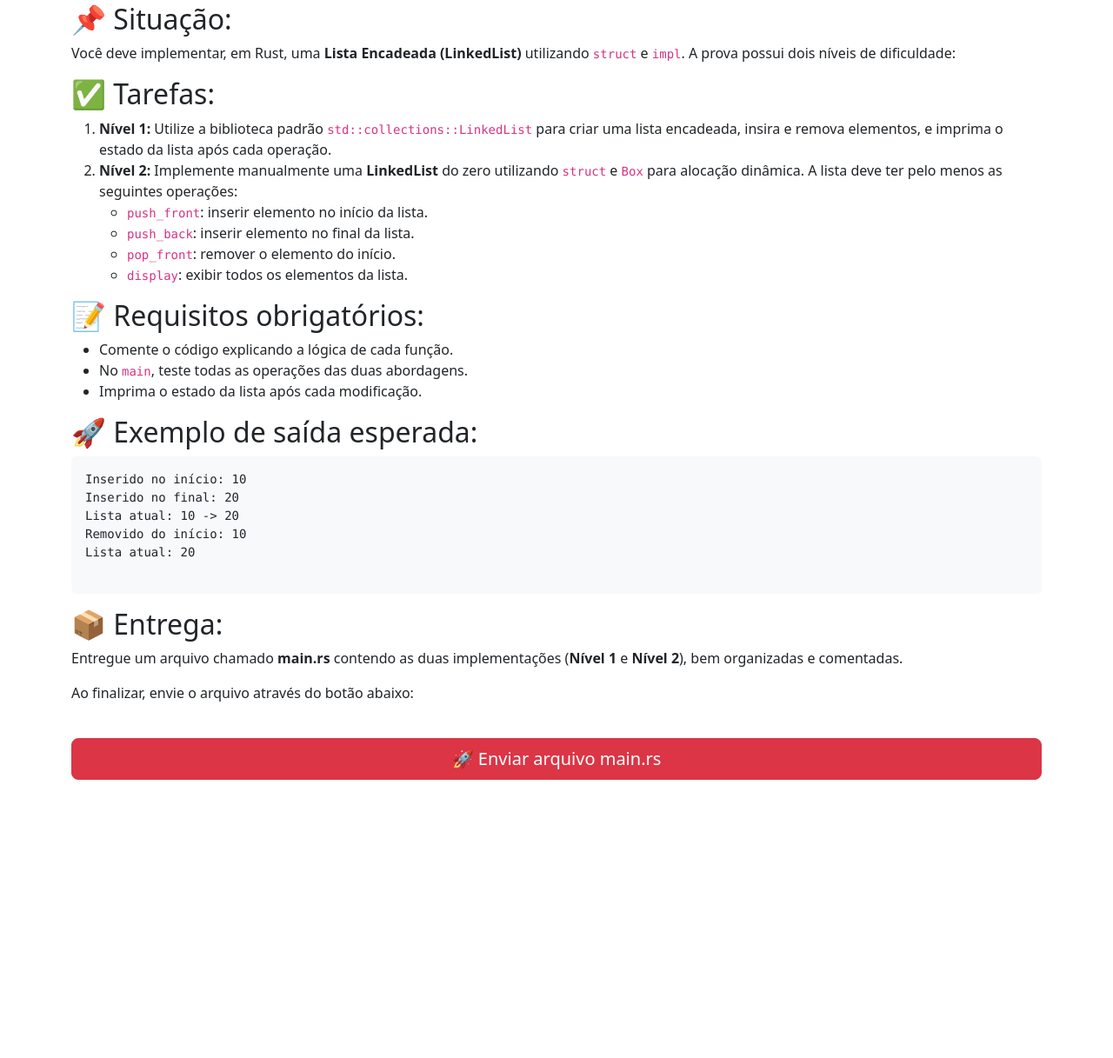
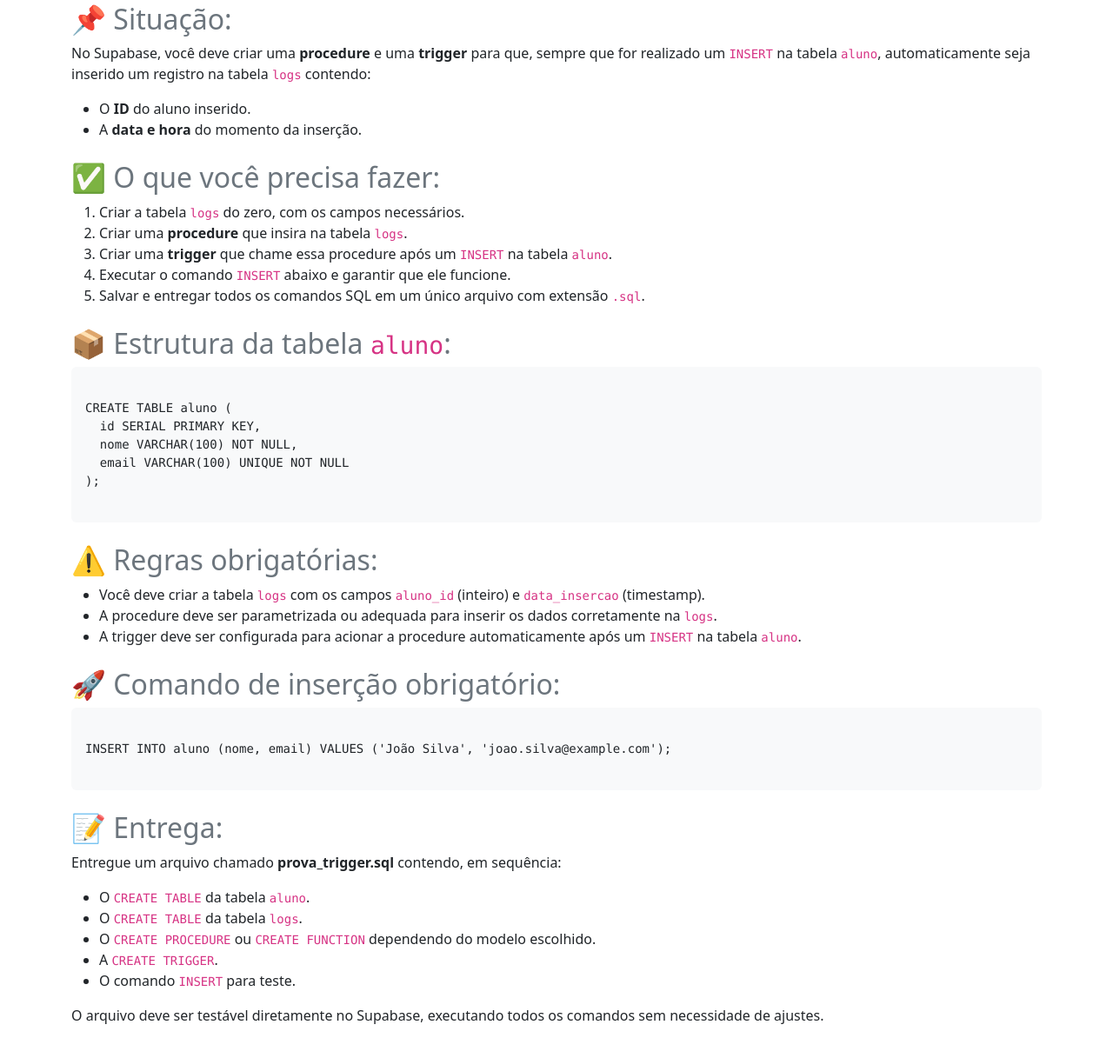
Before and after one commit to afonsofecaf/202505_prova_pratica, a plain HTML site: page index.html in a window 1280 px wide. Shown: the part 221-1438 px from the top of the page at 87% size. Before the commit the page ends 1166 px from the top, so only its background shows below. Drawn offline with nearby package versions, Linux system fonts and the light colour scheme.

Commit message:
Update index.html

```diff
--- a/index.html
+++ b/index.html
@@ -2,68 +2,69 @@
 <html lang="pt-BR">
 <head>
   <meta charset="UTF-8">
-  <title>Prova Prática – LinkedList em Rust</title>
+  <title>Prova Prática – Procedure e Trigger no Supabase</title>
   <link href="https://cdn.jsdelivr.net/npm/bootstrap@5.3.3/dist/css/bootstrap.min.css" rel="stylesheet">
 </head>
-<body class="container py-5">
+<body class="container my-5">
 
-  <h1>Link de Acesso: https://afonsofecaf.github.io/202505_prova_pratica</h1>
-  <h1 class="mb-4">🧪 Prova Prática – Implementação de LinkedList em Rust</h1>
+  <h1 class="text-primary">Link de Acesso: <a href="https://afonsofecaf.github.io/202505_prova_pratica" target="_blank">https://afonsofecaf.github.io/202505_prova_pratica</a></h1>
 
-  <h2>📌 Situação:</h2>
+  <h1 class="text-primary">🧪 Prova Prática – Procedure e Trigger no Supabase</h1>
 
+  <h2 class="text-secondary mt-4">📌 Situação:</h2>
   <p>
-    Você deve implementar, em Rust, uma <strong>Lista Encadeada (LinkedList)</strong> utilizando <code>struct</code> e <code>impl</code>. A prova possui dois níveis de dificuldade:
+    No Supabase, você deve criar uma <strong>procedure</strong> e uma <strong>trigger</strong> para que, sempre que for realizado um
+    <code>INSERT</code> na tabela <code>aluno</code>, automaticamente seja inserido um registro na tabela <code>logs</code> contendo:
   </p>
 
-  <h2>✅ Tarefas:</h2>
+  <ul>
+    <li>O <strong>ID</strong> do aluno inserido.</li>
+    <li>A <strong>data e hora</strong> do momento da inserção.</li>
+  </ul>
 
+  <h2 class="text-secondary mt-4">✅ O que você precisa fazer:</h2>
   <ol>
-    <li>
-      <strong>Nível 1:</strong> Utilize a biblioteca padrão <code>std::collections::LinkedList</code> para criar uma lista encadeada, insira e remova elementos, e imprima o estado da lista após cada operação.
-    </li>
-    <li>
-      <strong>Nível 2:</strong> Implemente manualmente uma <strong>LinkedList</strong> do zero utilizando <code>struct</code> e <code>Box</code> para alocação dinâmica. A lista deve ter pelo menos as seguintes operações:
-      <ul>
-        <li><code>push_front</code>: inserir elemento no início da lista.</li>
-        <li><code>push_back</code>: inserir elemento no final da lista.</li>
-        <li><code>pop_front</code>: remover o elemento do início.</li>
-        <li><code>display</code>: exibir todos os elementos da lista.</li>
-      </ul>
-    </li>
+    <li>Criar a tabela <code>logs</code> do zero, com os campos necessários.</li>
+    <li>Criar uma <strong>procedure</strong> que insira na tabela <code>logs</code>.</li>
+    <li>Criar uma <strong>trigger</strong> que chame essa procedure após um <code>INSERT</code> na tabela <code>aluno</code>.</li>
+    <li>Executar o comando <code>INSERT</code> abaixo e garantir que ele funcione.</li>
+    <li>Salvar e entregar todos os comandos SQL em um único arquivo com extensão <code>.sql</code>.</li>
   </ol>
 
-  <h2>📝 Requisitos obrigatórios:</h2>
+  <h2 class="text-secondary mt-4">📦 Estrutura da tabela <code>aluno</code>:</h2>
+  <pre class="bg-light p-3 rounded"><code>
+CREATE TABLE aluno (
+  id SERIAL PRIMARY KEY,
+  nome VARCHAR(100) NOT NULL,
+  email VARCHAR(100) UNIQUE NOT NULL
+);
+  </code></pre>
 
+  <h2 class="text-secondary mt-4">⚠️ Regras obrigatórias:</h2>
   <ul>
-    <li>Comente o código explicando a lógica de cada função.</li>
-    <li>No <code>main</code>, teste todas as operações das duas abordagens.</li>
-    <li>Imprima o estado da lista após cada modificação.</li>
+    <li>Você deve criar a tabela <code>logs</code> com os campos <code>aluno_id</code> (inteiro) e <code>data_insercao</code> (timestamp).</li>
+    <li>A procedure deve ser parametrizada ou adequada para inserir os dados corretamente na <code>logs</code>.</li>
+    <li>A trigger deve ser configurada para acionar a procedure automaticamente após um <code>INSERT</code> na tabela <code>aluno</code>.</li>
   </ul>
 
-  <h2>🚀 Exemplo de saída esperada:</h2>
+  <h2 class="text-secondary mt-4">🚀 Comando de inserção obrigatório:</h2>
+  <pre class="bg-light p-3 rounded"><code>
+INSERT INTO aluno (nome, email) VALUES ('João Silva', 'joao.silva@example.com');
+  </code></pre>
 
-  <pre class="bg-light p-3 rounded">
-Inserido no início: 10
-Inserido no final: 20
-Lista atual: 10 -> 20
-Removido do início: 10
-Lista atual: 20
-  </pre>
+  <h2 class="text-secondary mt-4">📝 Entrega:</h2>
+  <p>Entregue um arquivo chamado <strong>prova_trigger.sql</strong> contendo, em sequência:</p>
+  <ul>
+    <li>O <code>CREATE TABLE</code> da tabela <code>aluno</code>.</li>
+    <li>O <code>CREATE TABLE</code> da tabela <code>logs</code>.</li>
+    <li>O <code>CREATE PROCEDURE</code> ou <code>CREATE FUNCTION</code> dependendo do modelo escolhido.</li>
+    <li>A <code>CREATE TRIGGER</code>.</li>
+    <li>O comando <code>INSERT</code> para teste.</li>
+  </ul>
 
-  <h2>📦 Entrega:</h2>
-
-  <p>
-    Entregue um arquivo chamado <strong>main.rs</strong> contendo as duas implementações (<strong>Nível 1</strong> e <strong>Nível 2</strong>), bem organizadas e comentadas.
+  <p class="mb-0">
+    O arquivo deve ser testável diretamente no Supabase, executando todos os comandos sem necessidade de ajustes.
   </p>
-
-  <p>
-    Ao finalizar, envie o arquivo através do botão abaixo:
-  </p>
-
-  <a class="btn btn-danger btn-lg w-100 mt-4" href="https://docs.google.com/forms/d/e/1FAIpQLSfwVQ72kDq4efsy7GdU8SWuoKwaPzE2QJPOEFjFwLL3OdAt0w/viewform?usp=dialog" target="_blank">
-    🚀 Enviar arquivo main.rs
-  </a>
 
 </body>
 </html>
```
